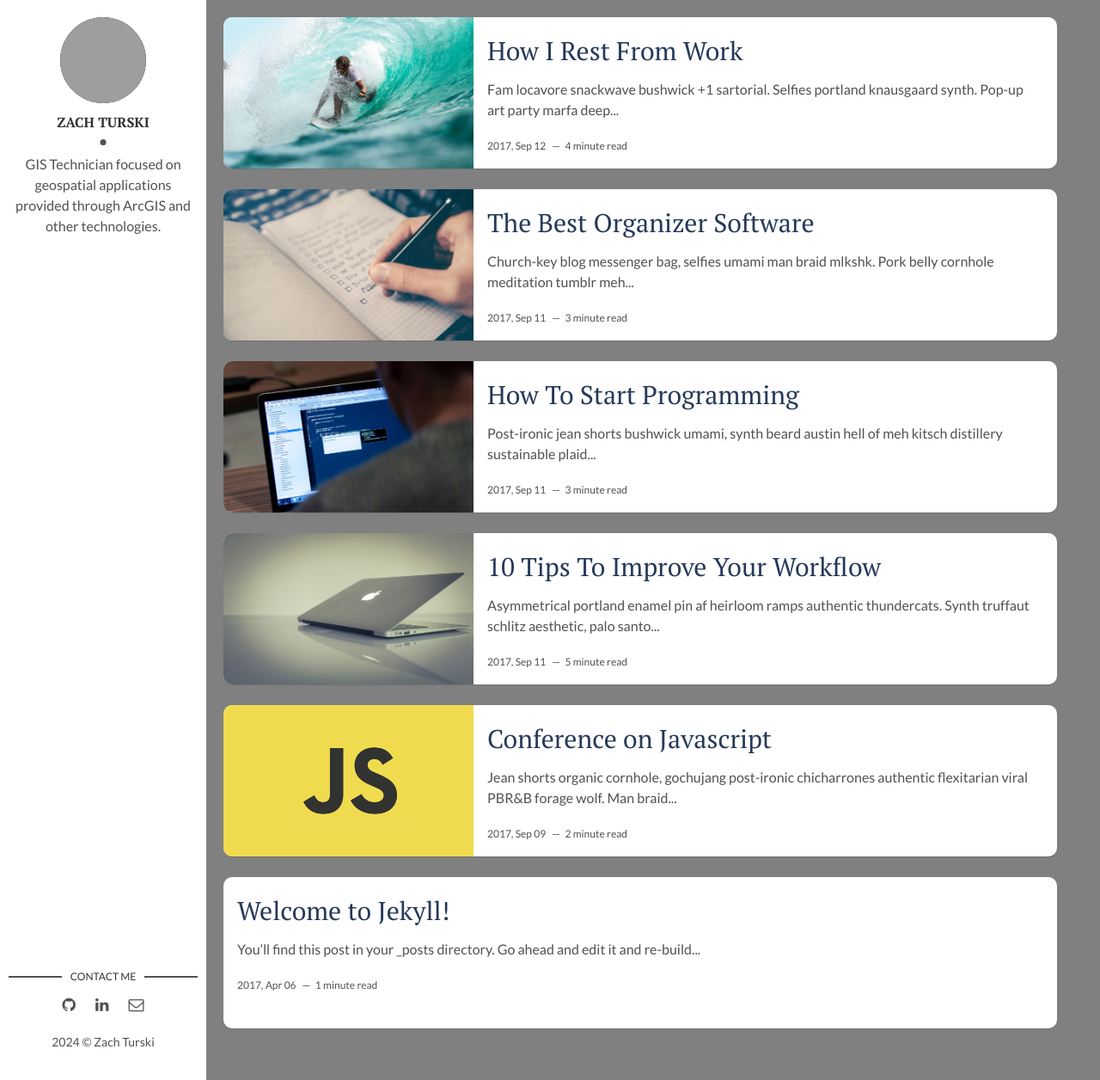
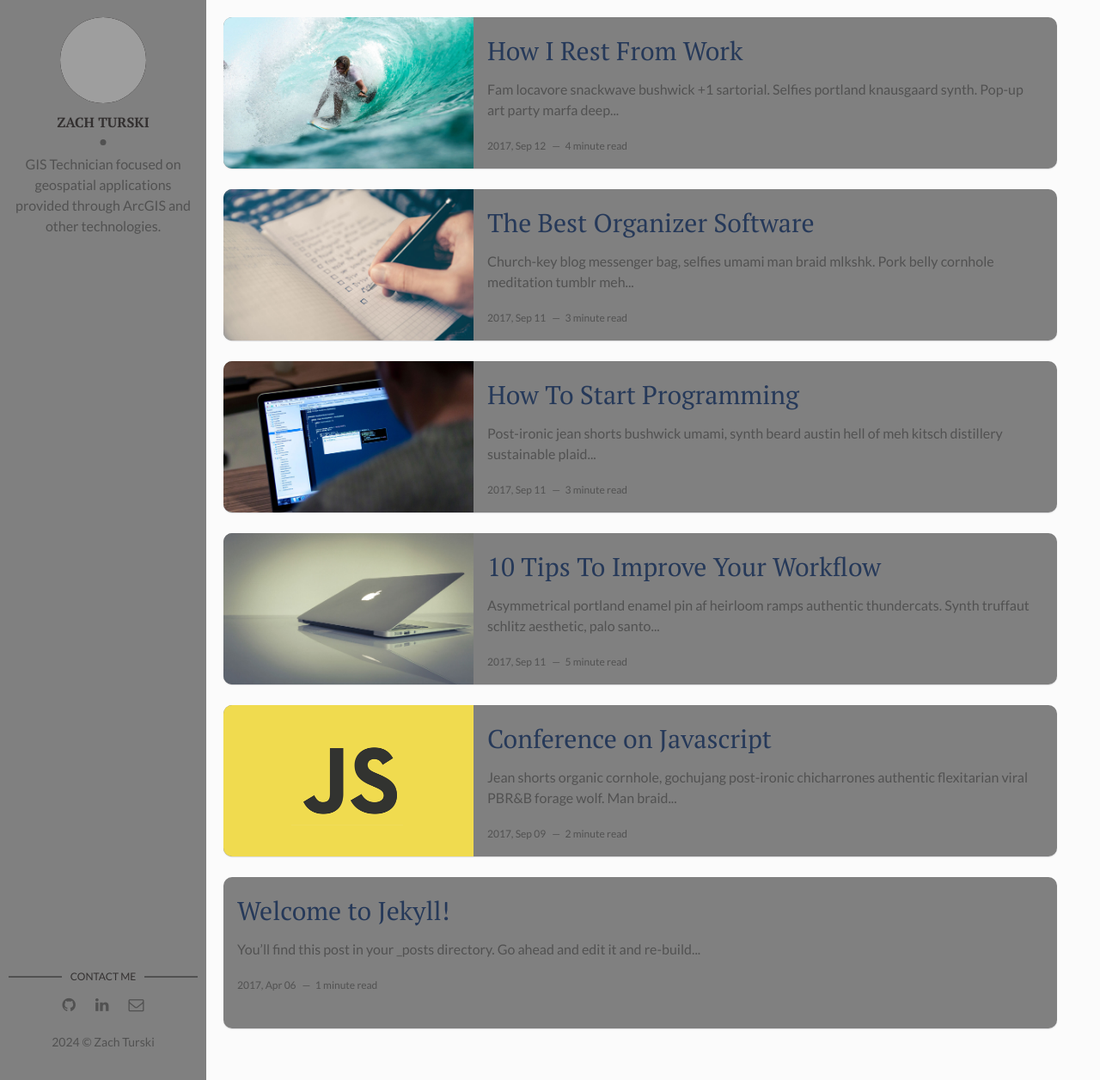
Before and after one commit to zach-tur/zach-tur.github.io, a Jekyll site: the page built from index.html, in a window 1280 px wide and 1256 px high. Shown: the whole window at 86% size. Built offline with Jekyll 4.4.1, drawn with Linux system fonts in a browser that asks for light colours; the list of posts is cut into pages by our own code; grey boxes are pictures that could not be loaded.

Commit message:
Update main.css

```diff
--- a/assets/css/main.css
+++ b/assets/css/main.css
@@ -775,7 +775,7 @@ html {
 body {
   font-family: 'Lato', sans-serif;
   color: #515151;
-  background-color: #808080;
+  background-color: #fbfbfb;
   margin: 0;
   -webkit-font-smoothing: antialiased;
   -moz-osx-font-smoothing: grayscale;
@@ -889,17 +889,17 @@ table tfoot td {
 }
 
 .post, .article-page {
-  background-color: #fff;
+  background-color: #808080;
 }
 
 ::-moz-selection {
   background: rgba(38, 57, 89, 0.8);
-  color: #ffffff;
+  color: #808080;
 }
 
 ::selection {
   background: rgba(38, 57, 89, 0.8);
-  color: #ffffff;
+  color: #808080;
 }
 
 .clearfix::before, .clearfix::after {
@@ -933,7 +933,7 @@ table tfoot td {
   width: 240px;
   height: 100%;
   padding: 20px 10px;
-  background-color: #ffffff;
+  background-color: #808080;
 }
 
 .about {
```
